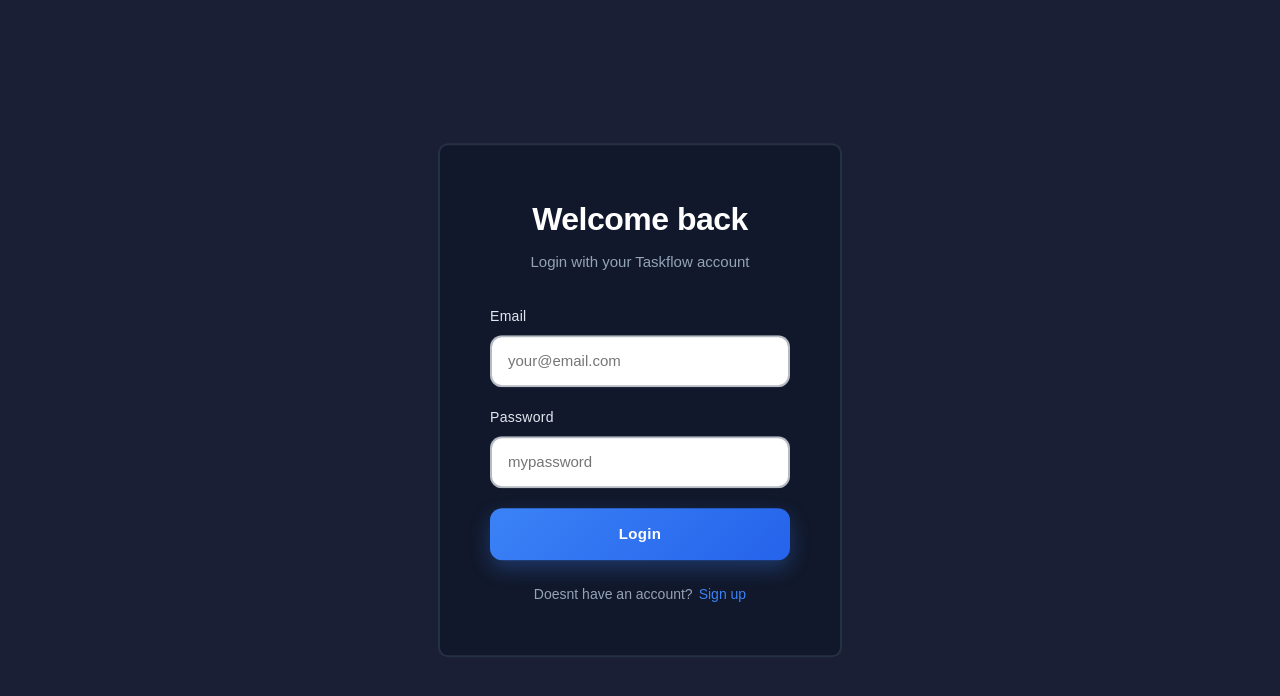
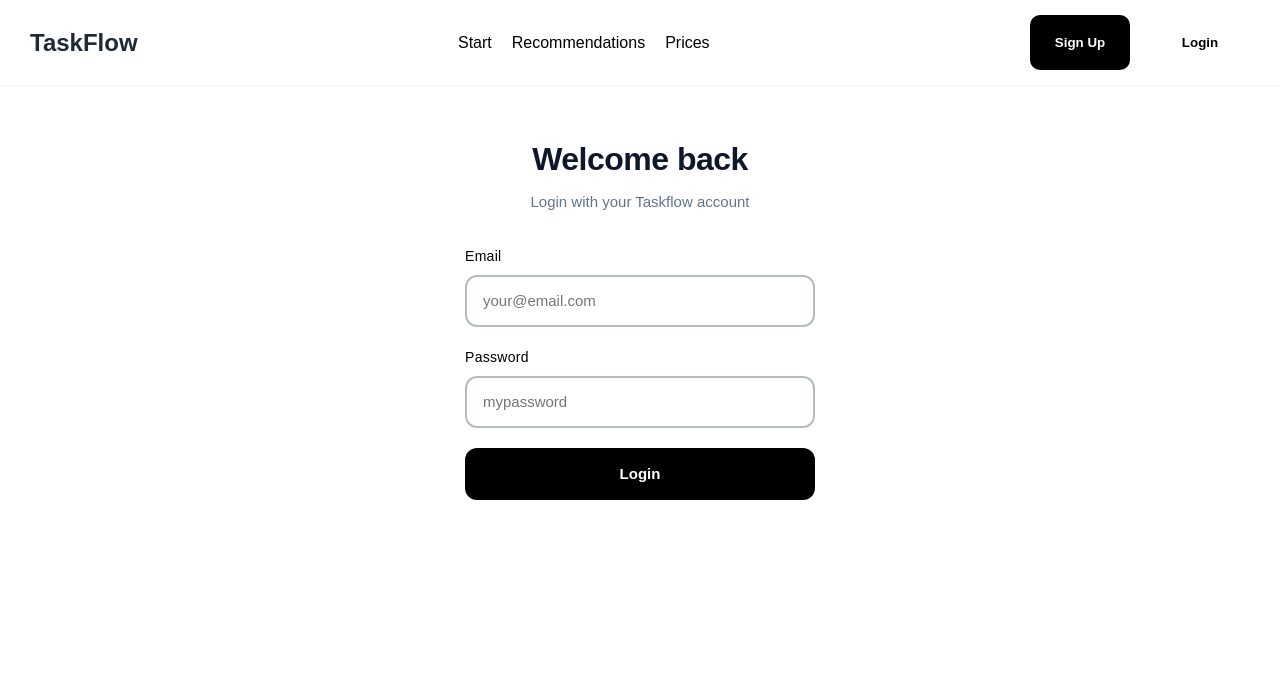
Before and after one commit to VitorFranciscoDev/taskflow-web, a Vue app: page /#/login in a window 1280 px wide. Shown: the top 696 px of the page. Built offline with nearby package versions, Linux system fonts and the light colour scheme.

Commit message:
feature(): login and signup page styles done

```diff
--- a/src/infrastructure/presentation/auth/components/Button.vue
+++ b/src/infrastructure/presentation/auth/components/Button.vue
@@ -16,44 +16,14 @@ const props = withDefaults(defineProps<Props>(), {
 
 <style scoped>
   .button {
-    width: 300px;
+    width: 350px;
     height: 52px;
-    background: linear-gradient(135deg, #3b82f6 0%, #2563eb 100%);
+    background-color: black;
     color: white;
     font-weight: 600;
     font-size: 15px;
     border-radius: 12px;
     border: none;
     cursor: pointer;
-    transition: all 0.3s ease;
-    box-shadow: 0 8px 20px rgba(59, 130, 246, 0.3);
-    letter-spacing: 0.3px;
-    position: relative;
-    overflow: hidden;
-  }
-
-  .button::before {
-    content: '';
-    position: absolute;
-    top: 0;
-    left: -100%;
-    width: 100%;
-    height: 100%;
-    background: linear-gradient(90deg, transparent, rgba(255, 255, 255, 0.2), transparent);
-    transition: left 0.5s ease;
-  }
-
-  .button:hover::before {
-    left: 100%;
-  }
-
-  .button:hover {
-    transform: translateY(-2px);
-    box-shadow: 0 12px 28px rgba(59, 130, 246, 0.4);
-  }
-
-  .button:active {
-    transform: translateY(0);
-    box-shadow: 0 6px 16px rgba(59, 130, 246, 0.3);
   }
 </style>
--- a/src/infrastructure/presentation/auth/components/Form.vue
+++ b/src/infrastructure/presentation/auth/components/Form.vue
@@ -16,14 +16,12 @@
 
 <style scoped>
   .form {
-    background-color: rgba(15, 23, 42, 0.8);;
-    position: absolute;
-    top: 50%;
-    left: 50%;
-    transform: translate(-50%, -50%);
-    padding: 50px;
-    border: 2px solid rgba(71, 85, 105, 0.4);
-    border-radius: 10px;
+    background-color: transparent;
+    width: 100%;
+    max-width: 420px;
+    margin: 0 auto;
+    padding: 50px 24px;
+    border: none;
     display: flex;
     flex-direction: column;
     align-items: center;
--- a/src/infrastructure/presentation/auth/components/Header.vue
+++ b/src/infrastructure/presentation/auth/components/Header.vue
@@ -38,6 +38,10 @@
     align-items: center;
     justify-content: space-between;
     padding: 15px 30px;
+  }
+
+  .logo {
+    cursor: pointer;
   }
 
   .landing-page-navigation {
--- a/src/infrastructure/presentation/auth/components/NavigateButton.vue
+++ /dev/null
@@ -1,42 +0,0 @@
-<script lang="ts" setup>
-    interface Props {
-        text: string;
-        linkText: string;
-        to?: string;
-    }
-
-    const props = defineProps<Props>();
-</script>
-
-<template>
-  <div class="nav-text">
-    <span class="text">{{ text }}</span>
-    <router-link v-if="to" :to="to" class="link">{{ linkText }}</router-link>
-    <a v-else href="#" class="link">{{ linkText }}</a>
-  </div>
-</template>
-
-<style scoped>
-    .nav-text {
-    text-align: center;
-    color: #94a3b8;
-    font-size: 14px;
-    margin-top: 24px;
-    }
-
-    .text {
-    margin-right: 6px;
-    }
-
-    .link {
-    color: #3b82f6;
-    text-decoration: none;
-    font-weight: 500;
-    transition: color 0.2s ease;
-    }
-
-    .link:hover {
-    color: #60a5fa;
-    text-decoration: underline;
-    }
-</style>
--- a/src/infrastructure/presentation/auth/components/TextField.vue
+++ b/src/infrastructure/presentation/auth/components/TextField.vue
@@ -47,7 +47,7 @@ const value = computed({
   }
 
   .label {
-    color: #e2e8f0;
+    color: black;
     font-size: 14px;
     font-weight: 500;
     align-self: flex-start;
@@ -63,7 +63,7 @@ const value = computed({
   .input {
     background: white;
     color: black;
-    width: 300px;
+    width: 350px;
     height: 52px;
     padding: 0 16px;
     border-radius: 12px;
--- a/src/infrastructure/presentation/auth/screens/LoginPage.vue
+++ b/src/infrastructure/presentation/auth/screens/LoginPage.vue
@@ -4,6 +4,7 @@ import TextField from '../components/TextField.vue';
 import {ref} from 'vue';
 import Form from "@/infrastructure/presentation/auth/components/Form.vue";
 import NavigateButton from '../components/NavigateButton.vue';
+import Header from '../components/Header.vue';
 
 const email = ref('');
 const password = ref('');
@@ -12,6 +13,8 @@ const password = ref('');
 
 <template>
   <div class="background">
+    <Header/>
+
       <Form>
         <h1 class="title">Welcome back</h1>
 
@@ -32,12 +35,6 @@ const password = ref('');
         />
 
         <Button text="Login"/>
-
-      <NavigateButton
-        text="Doesnt have an account?"
-        linkText="Sign up"
-        to="/signUp"
-      />
       </Form>
   </div>
 </template>
@@ -45,12 +42,12 @@ const password = ref('');
 <style scoped>
   .background {
     width: 100%;
-    height: 100%;
-    background-color: #1a1f35;
+    min-height: 100vh;
+    background-color: white;
   }
 
   .title {
-    color: #ffffff;
+    color: #0f172a;
     font-size: 32px;
     font-weight: 700;
     letter-spacing: -0.5px;
@@ -58,9 +55,26 @@ const password = ref('');
   }
 
   .subtitle {
-    color: #94a3b8;
+    color: #64748b;
     font-size: 15px;
     font-weight: 400;
     margin-bottom: 32px;
   }
+
+  .signup {
+    text-align: center;
+    font-size: 14px;
+    color: #64748b;
+    margin-top: 24px;
+  }
+
+  .link {
+    color: #0f172a;
+    text-decoration: none;
+    font-weight: 600;
+  }
+
+  .link:hover {
+    opacity: 0.7;
+  }
 </style>
--- a/src/infrastructure/presentation/auth/screens/SignUpPage.vue
+++ b/src/infrastructure/presentation/auth/screens/SignUpPage.vue
@@ -4,6 +4,7 @@ import TextField from '../components/TextField.vue';
 import {ref} from 'vue';
 import Form from "@/infrastructure/presentation/auth/components/Form.vue";
 import NavigateButton from '../components/NavigateButton.vue';
+import Header from '../components/Header.vue';
 
 const name = ref('');
 const email = ref('');
@@ -13,6 +14,8 @@ const password = ref('');
 
 <template>
   <div class="background">
+    <Header/>
+
     <Form>
       <h1 class="title">Create your account</h1>
 
@@ -40,12 +43,6 @@ const password = ref('');
       />
 
       <Button text="Sign Up"/>
-
-      <NavigateButton
-        text="Already have an accountt?"
-        linkText="Sign in"
-        to="/login"
-      />
     </Form>
   </div>
 </template>
@@ -53,12 +50,12 @@ const password = ref('');
 <style scoped>
   .background {
     width: 100%;
-    height: 100%;
-    background-color: #1a1f35;
+    min-height: 100vh;
+    background-color: white;
   }
 
   .title {
-    color: #ffffff;
+    color: #0f172a;
     font-size: 32px;
     font-weight: 700;
     letter-spacing: -0.5px;
@@ -66,9 +63,26 @@ const password = ref('');
   }
 
   .subtitle {
-    color: #94a3b8;
+    color: #64748b;
     font-size: 15px;
     font-weight: 400;
     margin-bottom: 32px;
   }
+
+  .signup {
+    text-align: center;
+    font-size: 14px;
+    color: #64748b;
+    margin-top: 24px;
+  }
+
+  .link {
+    color: #0f172a;
+    text-decoration: none;
+    font-weight: 600;
+  }
+
+  .link:hover {
+    opacity: 0.7;
+  }
 </style>
```
Lines whose indentation alone changed are shown as unchanged.
